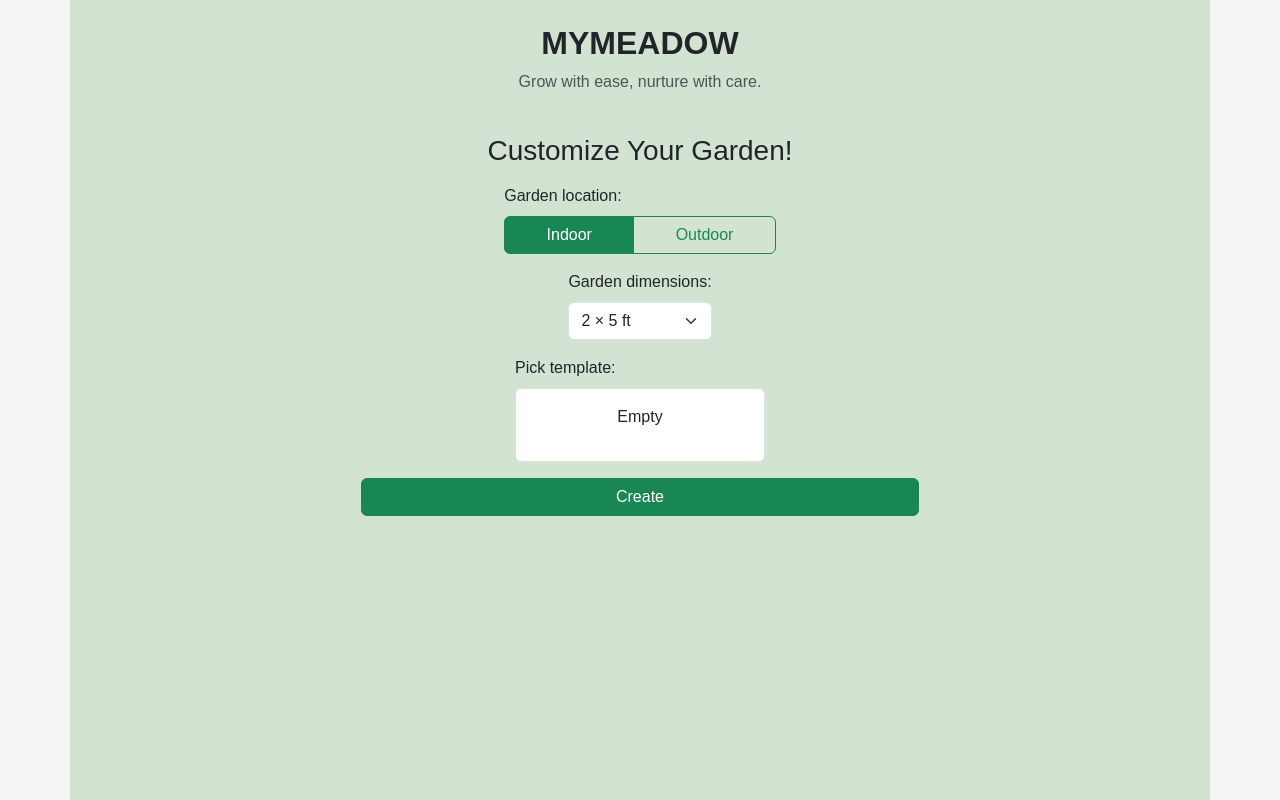
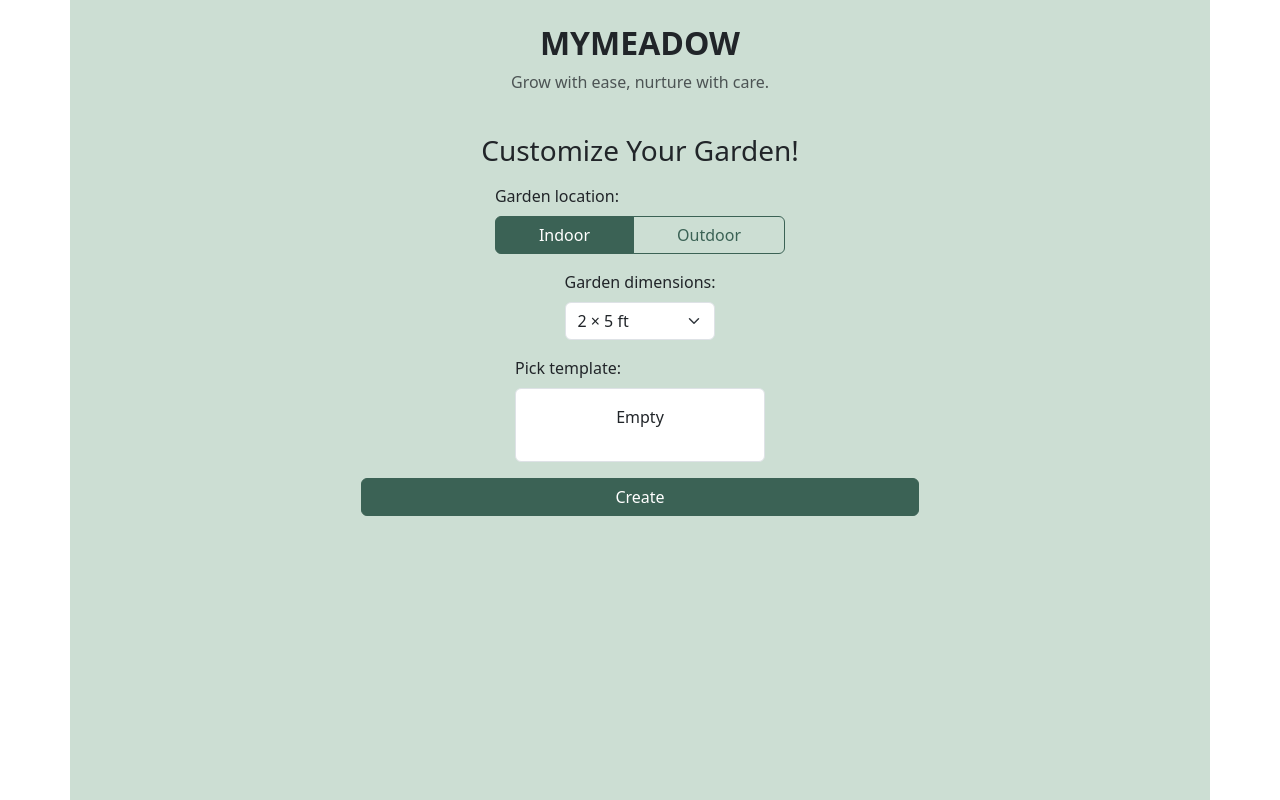
Before and after one commit to aptrev/my-meadow, a React (Create React App) app: page / in a window 1280 px wide. Built offline with nearby package versions, Linux system fonts and the light colour scheme.

Commit message:
added calendar page

```diff
--- a/package.json
+++ b/package.json
@@ -3,12 +3,18 @@
   "version": "0.1.0",
   "private": true,
   "dependencies": {
+    "@fullcalendar/core": "^6.1.15",
+    "@fullcalendar/daygrid": "^6.1.15",
+    "@fullcalendar/interaction": "^6.1.15",
+    "@fullcalendar/react": "^6.1.15",
+    "@fullcalendar/timegrid": "^6.1.15",
     "@testing-library/dom": "^10.4.0",
     "@testing-library/jest-dom": "^6.6.3",
     "@testing-library/react": "^16.2.0",
     "@testing-library/user-event": "^13.5.0",
     "bootstrap": "^5.3.3",
     "react": "^19.0.0",
+    "react-bootstrap": "^2.10.9",
     "react-dom": "^19.0.0",
     "react-router-dom": "^7.4.0",
     "react-scripts": "5.0.1",
--- a/src/App.js
+++ b/src/App.js
@@ -1,7 +1,8 @@
 import React from "react";
 import { BrowserRouter as Router, Routes, Route } from "react-router-dom";
-import Onboarding from "./pages/onboarding";
-import Home from "./pages/home";
+import Onboarding from "./pages/OnboardingPage";
+import Home from "./pages/Home";
+import CalendarPage from "./pages/CalendarPage"
 
 function App() {
   return (
@@ -9,6 +10,7 @@ function App() {
       <Routes>
         <Route path="/" element={<Onboarding />} />
         <Route path="/home" element={<Home />} />
+        <Route path="/calendar" element={<CalendarPage />} /> {/* Add this route */}
       </Routes>
     </Router>
   );
--- a/src/index.css
+++ b/src/index.css
@@ -1,3 +1,5 @@
+
+
 body {
   margin: 0;
   font-family: -apple-system, BlinkMacSystemFont, 'Segoe UI', 'Roboto', 'Oxygen',
@@ -11,3 +13,16 @@ code {
   font-family: source-code-pro, Menlo, Monaco, Consolas, 'Courier New',
     monospace;
 }
+
+.app-container {
+  display: flex;
+  flex-direction: column;
+  min-height: 100vh;
+}
+
+.content-wrapper {
+  background-color: #CCDED3;
+  flex-grow: 1;
+  min-height: 100vh;
+  padding: 20px;
+}
--- /dev/null
+++ b/src/pages/CalendarPage.js
@@ -0,0 +1,79 @@
+import React, { useState } from "react";
+import FullCalendar from "@fullcalendar/react";
+import dayGridPlugin from "@fullcalendar/daygrid";
+import timeGridPlugin from "@fullcalendar/timegrid";
+import interactionPlugin from "@fullcalendar/interaction";
+import { Navbar, Nav, Dropdown, Button, Offcanvas } from "react-bootstrap";
+import "bootstrap/dist/css/bootstrap.min.css";
+
+const MyMeadowCalendar = () => {
+  const [view, setView] = useState("timeGridDay");
+  const [showSidebar, setShowSidebar] = useState(false);
+  const [notes, setNotes] = useState("Reap and gather tomatoes from Garden 1\nBuy new iris seeds\nPay neighbor to weed garden");
+
+  return (
+    <div>
+      {/* Navbar */}
+      <Navbar style={{ backgroundColor: "#3B6255" }} variant="dark" expand="lg" className="p-3">
+      <Button variant="light" onClick={() => setShowSidebar(true)} aria-label="Open sidebar">☰</Button>
+        <Dropdown className="mx-auto">
+          <Dropdown.Toggle variant="light">My Garden 1</Dropdown.Toggle>
+          <Dropdown.Menu>
+            <Dropdown.Item>Garden 1</Dropdown.Item>
+            <Dropdown.Item>Garden 2</Dropdown.Item>
+            <Dropdown.Item>All Gardens</Dropdown.Item>
+          </Dropdown.Menu>
+        </Dropdown>
+        <Button variant="light" aria-label="Notifications">🔔</Button>
+      </Navbar>
+
+      {/* Sidebar */}
+      <Offcanvas show={showSidebar} onHide={() => setShowSidebar(false)}>
+        <Offcanvas.Header closeButton>
+          <Offcanvas.Title>Dashboard</Offcanvas.Title>
+        </Offcanvas.Header>
+        <Offcanvas.Body>
+          <Nav className="flex-column">
+            <Nav.Link href="#">Home</Nav.Link>
+            <Nav.Link href="#">Profile</Nav.Link>
+            <Nav.Link href="#">Calendar</Nav.Link>
+            <Nav.Link href="#">Help</Nav.Link>
+          </Nav>
+        </Offcanvas.Body>
+      </Offcanvas>
+
+      {/* Calendar Controls */}
+      <div className="text-center my-3">
+        <Button style={{ backgroundColor: "#3B6255", borderColor: "#3B6255", color: "#fff" }} onClick={() => setView("dayGridDay")}>Day</Button>
+        <Button style={{ backgroundColor: "#3B6255", borderColor: "#3B6255", color: "#fff" }} onClick={() => setView("timeGridThreeDay")} className="mx-2">3 Days</Button>
+        <Button style={{ backgroundColor: "#3B6255", borderColor: "#3B6255", color: "#fff" }} onClick={() => setView("timeGridWeek")}>Week</Button>
+        <Button style={{ backgroundColor: "#3B6255", borderColor: "#3B6255", color: "#fff" }} onClick={() => setView("dayGridMonth")} className="mx-2">Month</Button>
+      </div>
+
+      {/* Calendar */}
+      <div className="container">
+        <FullCalendar
+          plugins={[dayGridPlugin, timeGridPlugin, interactionPlugin]}
+          initialView={view}
+          events={[
+            { title: "Water", start: "2024-03-10T12:00:00" },
+            { title: "Weed Garden 1", start: "2024-03-10T11:00:00" }
+          ]}
+        />
+      </div>
+
+      {/* Notes Section */}
+      <div className="container my-4">
+        <h3>Notes ✎</h3>
+        <textarea
+          className="form-control"
+          rows="4"
+          value={notes}
+          onChange={(e) => setNotes(e.target.value)}
+        />
+      </div>
+    </div>
+  );
+};
+
+export default MyMeadowCalendar;
--- a/src/pages/onboarding.js
+++ b/src/pages/OnboardingPage.js
@@ -1,24 +1,13 @@
 import React, { useState } from "react";
 import 'bootstrap/dist/css/bootstrap.css';
-import { useNavigate } from "react-router-dom";
 
 const Onboarding = () => {
   const [location, setLocation] = useState("Indoor");
   const [dimensions, setDimensions] = useState("2 × 5 ft");
   const [template, setTemplate] = useState("Empty");
 
-  const navigate = useNavigate();
-
-  const handleSubmit = () => {
-    if (location === "Indoor") {
-      navigate("/home");
-    } else {
-      alert("Outdoor garden redirection not yet implemented!");
-    }
-  };
-
   return (
-    <div className="container d-flex flex-column align-items-center py-4" style={{ backgroundColor: "#D3E3D2", minHeight: "100vh" }}>
+    <div className="container d-flex flex-column align-items-center py-4" style={{ backgroundColor: "#CCDED3", minHeight: "100vh" }}>
       <header className="text-center mb-4">
         <h2 className="fw-bold">MYMEADOW</h2>
         <p className="text-muted">Grow with ease, nurture with care.</p>
@@ -30,13 +19,24 @@ const Onboarding = () => {
         <label className="form-label">Garden location:</label>
         <div className="btn-group w-100">
         <button
-            className={`btn ${location === "Indoor" ? "btn-success" : "btn-outline-success"}`}
+          style={{
+            backgroundColor: location === "Indoor" ? "#3B6255" : "transparent",
+            borderColor: "#3B6255",
+            color: location === "Indoor" ? "#fff" : "#3B6255",
+          }}
+          className="btn"
           onClick={() => setLocation("Indoor")}
         >
           Indoor
         </button>
+
         <button
-            className={`btn ${location === "Outdoor" ? "btn-success" : "btn-outline-success"}`}
+          style={{
+            backgroundColor: location === "Outdoor" ? "#3B6255" : "transparent",
+            borderColor: "#3B6255",
+            color: location === "Outdoor" ? "#fff" : "#3B6255",
+          }}
+          className="btn"
           onClick={() => setLocation("Outdoor")}
         >
           Outdoor
@@ -64,7 +64,9 @@ const Onboarding = () => {
         </div>
       </div>
 
-      <button className="btn btn-success w-50" onClick={handleSubmit}>Create</button>
+      <button style={{ backgroundColor: "#3B6255", borderColor: "#3B6255", color: "#fff" }} className="btn w-50">
+        Create
+      </button>
     </div>
   );
 };
```
Also changed, not shown: 1 other file (tests, documents, lock files or other folders). Lines whose indentation alone changed are shown as unchanged.
